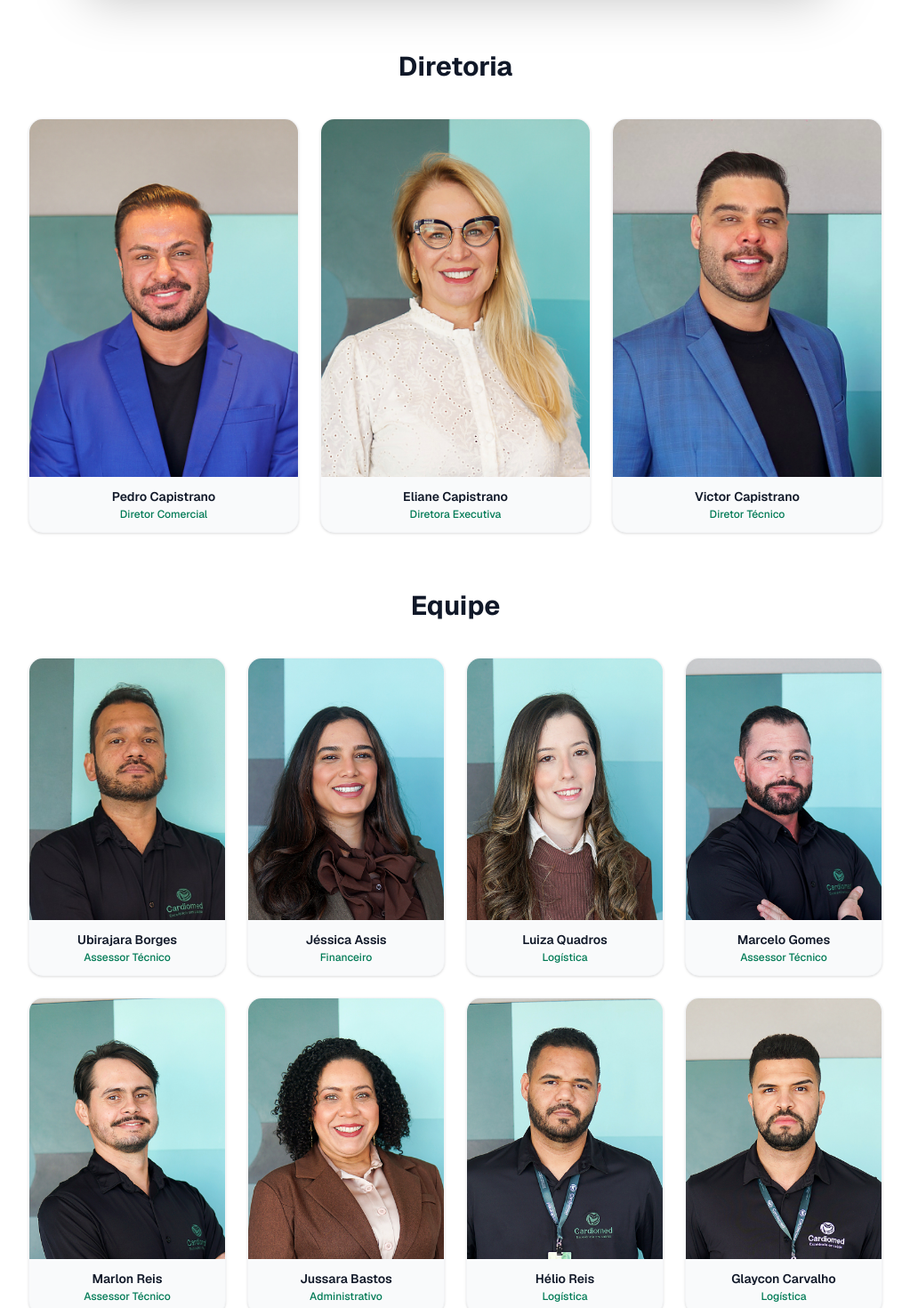
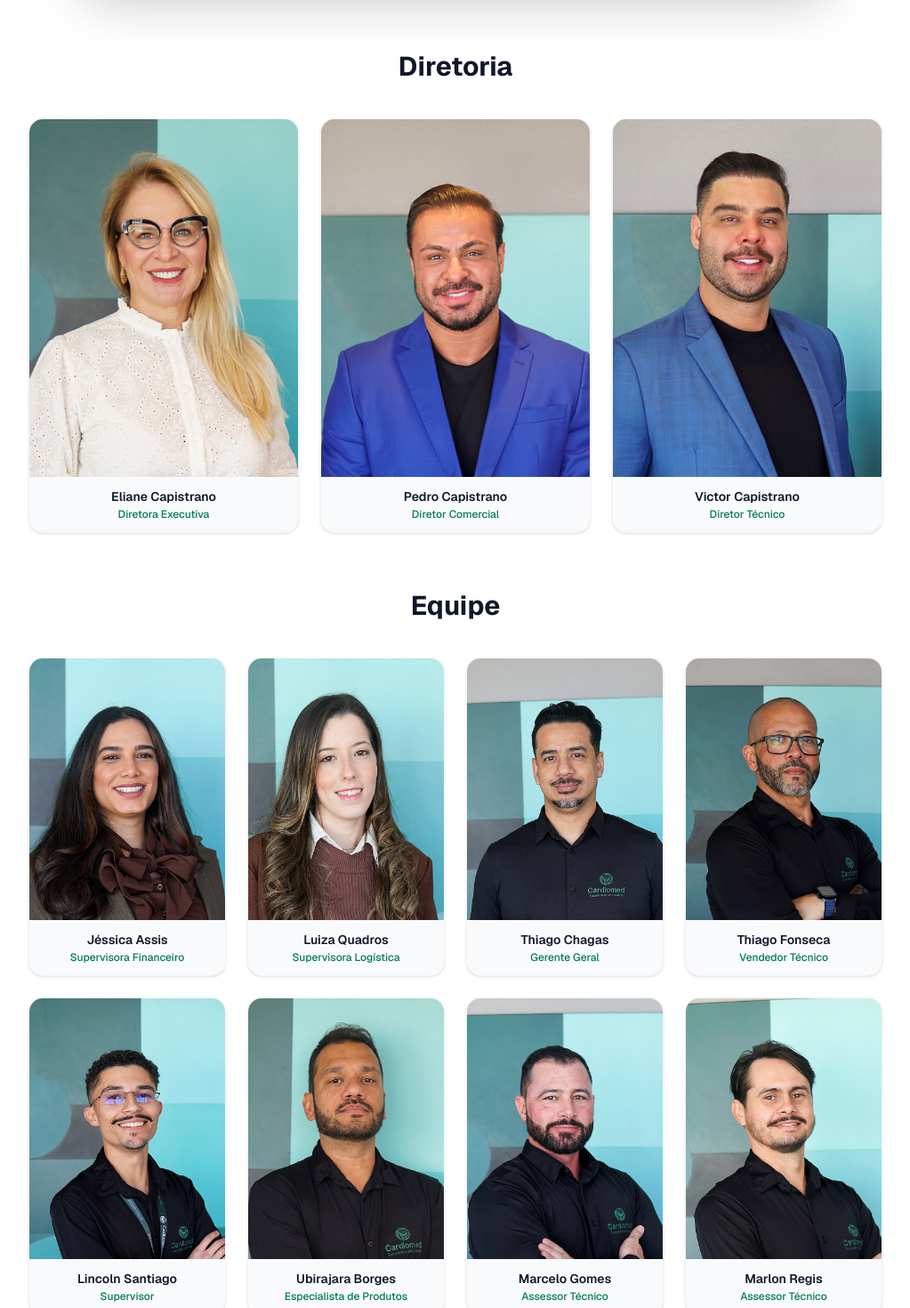
Before and after one commit to lucamesquitaa/cardiomed, a Next.js app: page /sobre in a window 1280 px wide. Shown: the part 800-2270 px from the top of the page at 89% size, without its empty margins (128-1151 px from the left). Built offline with nearby package versions, Linux system fonts and the light colour scheme.

Commit message:
melhorias

```diff
--- a/app/home/HomePage.tsx
+++ b/app/home/HomePage.tsx
@@ -228,7 +228,7 @@ export default function HomePage() {
               </h2>
 
               <p className="text-black/80 leading-relaxed text-base sm:text-lg">
-                A CardioMed transforma{" "}
+                A Cardiomed transforma{" "}
                 <strong className="text-black font-semibold">tecnologia de ponta</strong> em qualidade de vida com{" "}
                 <strong className="text-black font-semibold">soluções</strong> médico-hospitalares que devolvem{" "}
                 <strong className="text-black font-semibold">o ritmo e o futuro</strong> a pacientes cardíacos e suas famílias.
--- a/app/sobre/page.tsx
+++ b/app/sobre/page.tsx
@@ -42,25 +42,33 @@ type Person = {
 };
 
 const diretores: Person[] = [
+  { photo: "/images/fotos-diretores/Foto-11_3x4.jpg", name: "Eliane Capistrano", role: "Diretora Executiva" },
   { photo: "/images/fotos-diretores/Foto-14_3x4.jpg", name: "Pedro Capistrano", role: "Diretor Comercial" },
-  { photo: "/images/fotos-diretores/Foto-11_3x4.jpg", name: "Eliane Capistrano", role: "Diretora Executiva" },
   { photo: "/images/fotos-diretores/Foto-17_3x4.jpg", name: "Victor Capistrano", role: "Diretor Técnico" },
 ];
 
 const funcionarios: Person[] = [
-  { photo: "/images/fotos-funcionarios/Foto-4_3x4.jpg", name: "Ubirajara Borges", role: "Assessor Técnico" },
-  { photo: "/images/fotos-funcionarios/Foto-34_3x4.jpg", name: "Jéssica Assis", role: "Financeiro" },
-  { photo: "/images/fotos-funcionarios/Foto-36_3x4.jpg", name: "Luiza Quadros", role: "Logística" },
+  { photo: "/images/fotos-funcionarios/Foto-34_3x4.jpg", name: "Jéssica Assis", role: "Supervisora Financeiro" },
+  { photo: "/images/fotos-funcionarios/Foto-36_3x4.jpg", name: "Luiza Quadros", role: "Supervisora Logística" },
+
+  { photo: "/images/fotos-funcionarios/Foto-62_3x4.jpg", name: "Thiago Chagas", role: "Gerente Geral" },
+
+  { photo: "/images/fotos-funcionarios/Foto-75_3x4.jpg", name: "Thiago Fonseca", role: "Vendedor Técnico" },
+
+  { photo: "/images/fotos-funcionarios/Foto-71_3x4.jpg", name: "Lincoln Santiago", role: "Supervisor" },
+
+  { photo: "/images/fotos-funcionarios/Foto-4_3x4.jpg", name: "Ubirajara Borges", role: "Especialista de Produtos" },
+
   { photo: "/images/fotos-funcionarios/Foto-38_3x4.jpg", name: "Marcelo Gomes", role: "Assessor Técnico" },
-  { photo: "/images/fotos-funcionarios/Foto-50_3x4.jpg", name: "Marlon Reis", role: "Assessor Técnico" },
+  { photo: "/images/fotos-funcionarios/Foto-50_3x4.jpg", name: "Marlon Regis", role: "Assessor Técnico" },
+  { photo: "/images/fotos-funcionarios/Foto-88_3x4.jpg", name: "Adalton Elerito", role: "Assessor Técnico" },
+  { photo: "/images/fotos-funcionarios/Foto-82_3x4.jpg", name: "Lucas Campolino", role: "Assessor Técnico" },
+
   { photo: "/images/fotos-funcionarios/Foto-51_3x4.jpg", name: "Jussara Bastos", role: "Administrativo" },
-  { photo: "/images/fotos-funcionarios/Foto-53_3x4.jpg", name: "Hélio Reis", role: "Logística" },
+
   { photo: "/images/fotos-funcionarios/Foto-55_3x4.jpg", name: "Glaycon Carvalho", role: "Logística" },
-  { photo: "/images/fotos-funcionarios/Foto-62_3x4.jpg", name: "Thiago Rosa", role: "Gerente Geral" },
-  { photo: "/images/fotos-funcionarios/Foto-71_3x4.jpg", name: "Lincoln Santiago", role: "Assessor Técnico" },
-  { photo: "/images/fotos-funcionarios/Foto-75_3x4.jpg", name: "Thiago Fonseca", role: "Assessor Técnico" },
-  { photo: "/images/fotos-funcionarios/Foto-82_3x4.jpg", name: "Lucas Campolino", role: "Assessor Técnico" },
-  { photo: "/images/fotos-funcionarios/Foto-88_3x4.jpg", name: "Adalton Elerito", role: "Assessor Técnico" },
+  { photo: "/images/fotos-funcionarios/Foto-53_3x4.jpg", name: "Hélio Reis", role: "Logística" }
+
 ];
 
 function PersonCard({ photo, name, role }: Person) {
@@ -212,12 +220,17 @@ export default function SobrePage() {
             <div className="text-center mb-10">
               <h2 className="text-3xl font-bold text-gray-900">Diretoria</h2>
             </div>
-            <div className="flex flex-wrap justify-center gap-6 mb-16">
-              {diretores.map((person) => (
-                <div key={person.photo} className="w-[calc(50%-12px)] sm:w-[calc(33.333%-16px)]">
-                  <PersonCard {...person} />
-                </div>
-              ))}
+            <div className="flex flex-col items-center gap-6 sm:flex-row sm:flex-wrap sm:justify-center mb-16">
+              <div className="w-[calc(50%-12px)] sm:w-[calc(33.333%-16px)]">
+                <PersonCard {...diretores[0]} />
+              </div>
+              <div className="flex gap-6 sm:contents">
+                {diretores.slice(1).map((person) => (
+                  <div key={person.photo} className="w-[calc(50%-12px)] sm:w-[calc(33.333%-16px)]">
+                    <PersonCard {...person} />
+                  </div>
+                ))}
+              </div>
             </div>
 
             <div className="text-center mb-10">
```
Also changed, not shown: 2 other files (tests, documents, lock files or other folders).
